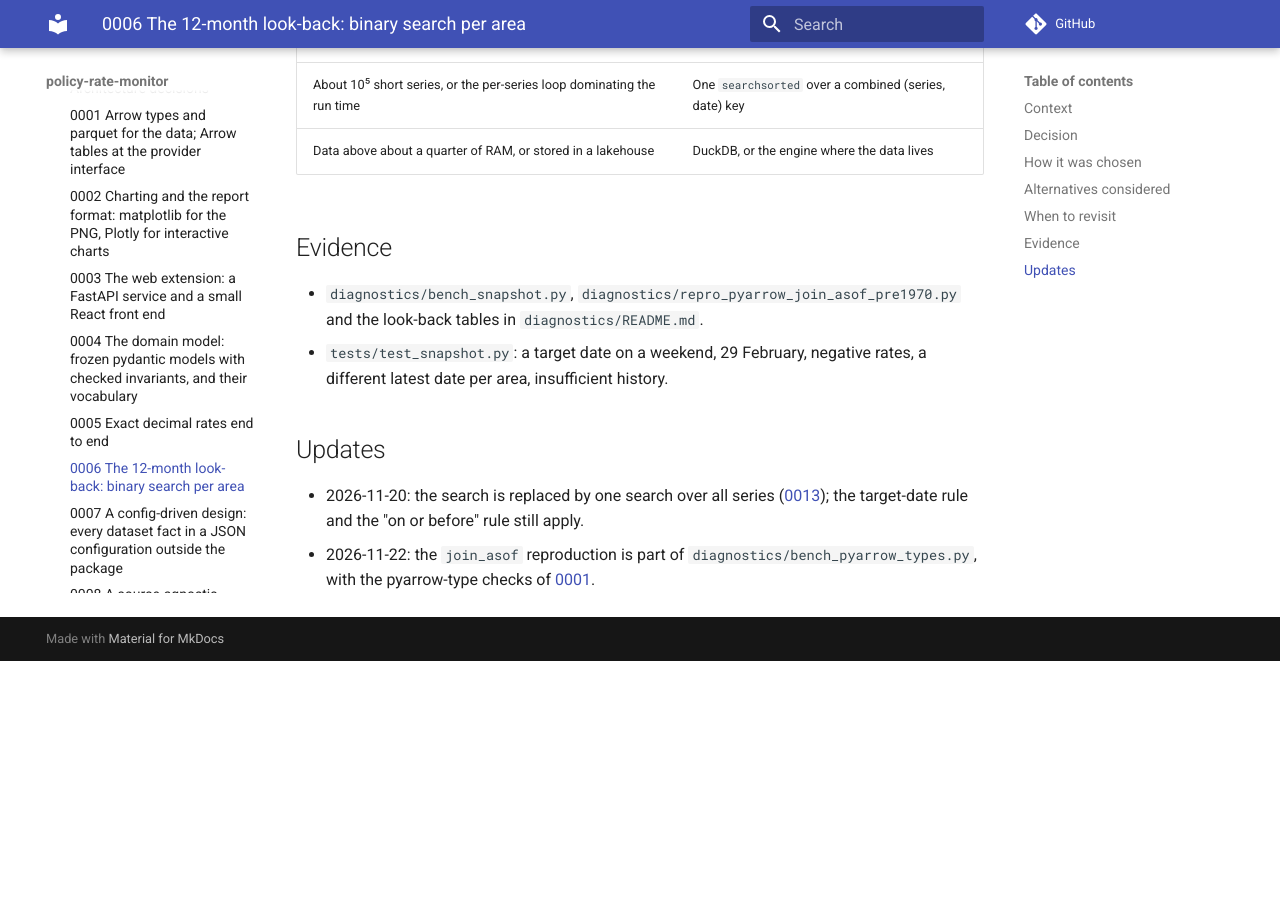
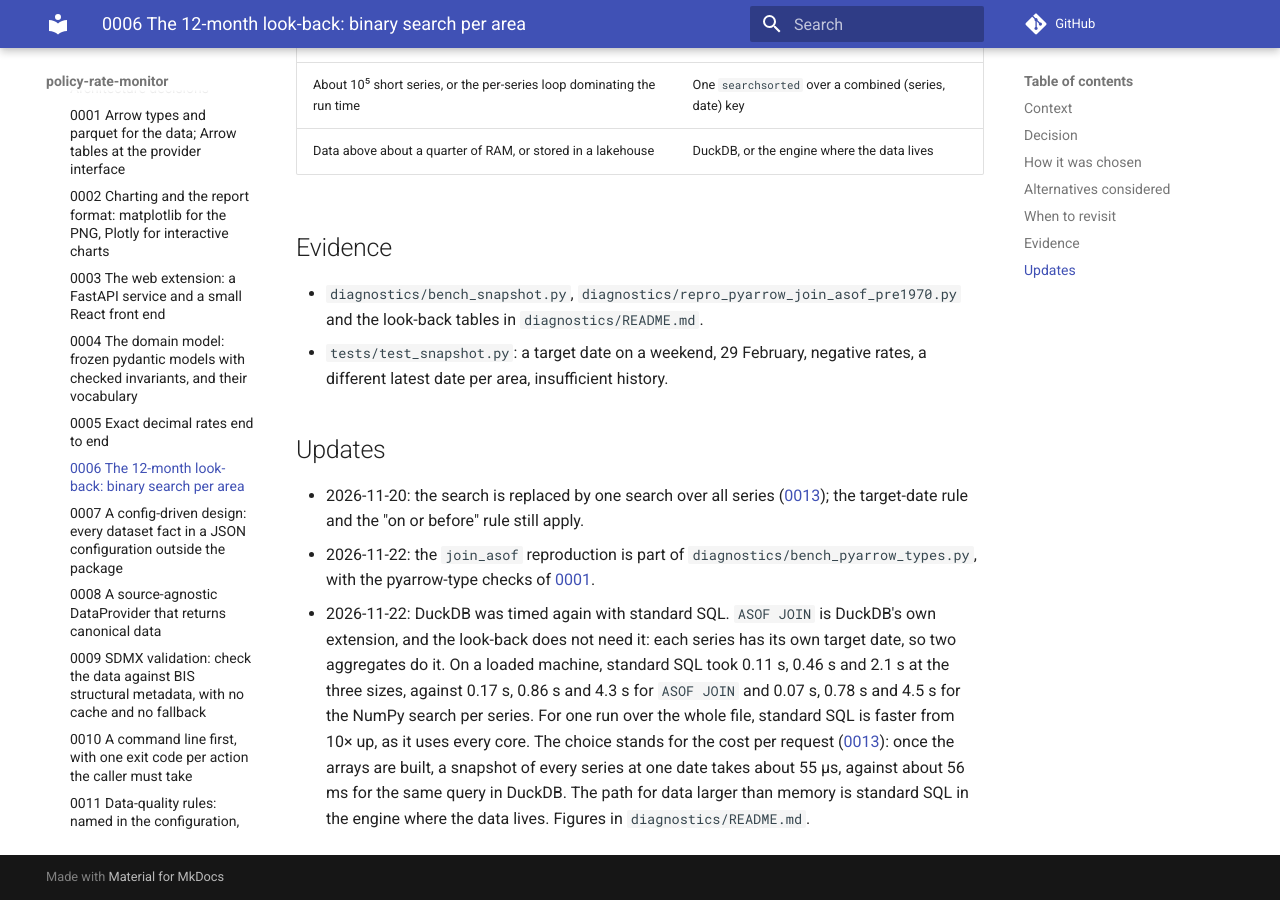
Before and after one commit to andrea-dm/policy-rate-monitor, an MkDocs documentation site: the page built from docs/adr/0006-twelve-month-look-back.md, in a window 1280 px wide and 900 px high, scrolled down 2135 px. Built offline with MkDocs 1.6.1 and Material for MkDocs 9.7.7, drawn with Linux system fonts in a browser that asks for light colours; comment, search, counter and statistics services are not loaded; before the commit the page ends 2796 px from its top, so only the background shows below that.

Commit message:
docs: time the look-back in duckdb with standard sql

```diff
--- a/docs/adr/0006-twelve-month-look-back.md
+++ b/docs/adr/0006-twelve-month-look-back.md
@@ -78,3 +78,12 @@ interactive front end, where the calculation runs on every user action (#13).
   still apply.
 - 2026-11-22: the `join_asof` reproduction is part of `diagnostics/bench_pyarrow_types.py`,
   with the pyarrow-type checks of [0001](0001-data-stack-pyarrow.md).
+- 2026-11-22: DuckDB was timed again with standard SQL. `ASOF JOIN` is DuckDB's own extension,
+  and the look-back does not need it: each series has its own target date, so two aggregates do
+  it. On a loaded machine, standard SQL took 0.11 s, 0.46 s and 2.1 s at the three sizes, against
+  0.17 s, 0.86 s and 4.3 s for `ASOF JOIN` and 0.07 s, 0.78 s and 4.5 s for the NumPy search per
+  series. For one run over the whole file, standard SQL is faster from 10× up, as it uses every
+  core. The choice stands for the cost per request ([0013](0013-fast-analytics-numpy-numba.md)):
+  once the arrays are built, a snapshot of every series at one date takes about 55 µs, against
+  about 56 ms for the same query in DuckDB. The path for data larger than memory is standard SQL in
+  the engine where the data lives. Figures in `diagnostics/README.md`.
--- a/docs/advanced/implementation_design/performance.md
+++ b/docs/advanced/implementation_design/performance.md
@@ -44,6 +44,15 @@ Decision of 2026-11-17: NumPy `searchsorted`, with `bisect` kept as the test ora
 the documented scaling path ([decision 0006](../../adr/0006-twelve-month-look-back.md)). The
 revisit triggers are in `diagnostics/README.md`: about 10^5 short series; in-memory data above about
 a quarter of RAM; a high API request rate.
+
+Update of 2026-11-22: `ASOF JOIN` is DuckDB's own extension, not standard SQL, and the look-back
+does not need it. A standard query with two aggregates, timed on a loaded machine with DuckDB 2.0.1,
+took 0.11 s, 0.46 s and 2.1 s at the three sizes, against 0.17 s, 0.86 s and 4.3 s for `ASOF JOIN`
+and 0.07 s, 0.78 s and 4.5 s for the NumPy search in the same session. For one run over the whole
+file, standard SQL is faster from 10× up, as it uses every core. NumPy stays for the cost per
+request: once the arrays are built, a snapshot of all 49 series at one date takes 51 to 56 µs (see
+the analytics kernels below), against about 56 ms on a warm DuckDB connection. The scaling path is
+standard SQL in the engine where the data lives.
 
 The same benchmark found that pyarrow 26.0.1 `join_asof` finds no match for a group whose right
 table holds any date before 1970 and raises no error. Many BIS series start in the 1940s and 1950s,
```
Also changed, not shown: diagnostics/README.md (+25 -1 lines), 1 other file.
